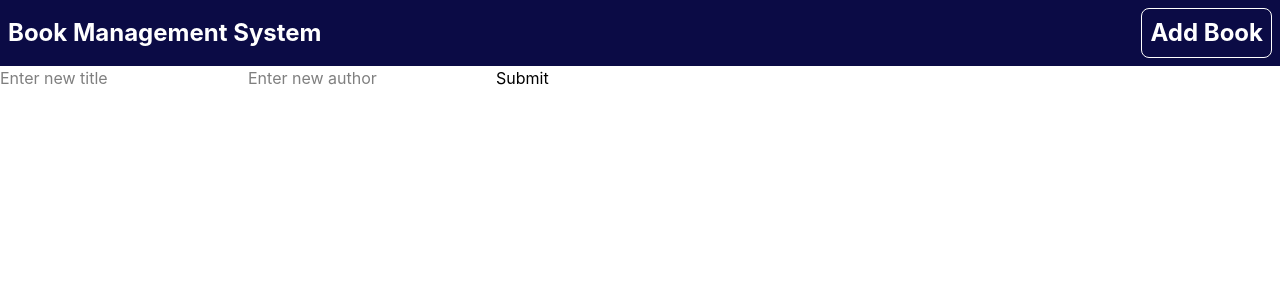
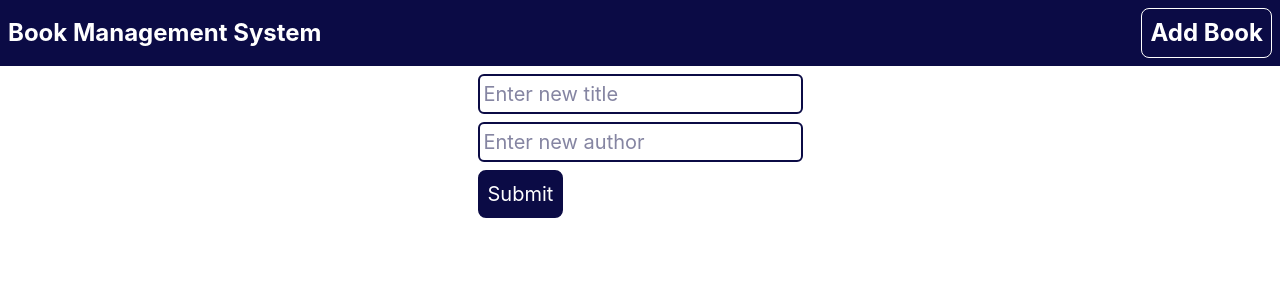
Before and after one commit to Guilherme23645/book-ui, a React (Vite) app: page /editbook/1 in a window 1280 px wide. Shown: the top 300 px of the page. Built offline with nearby package versions, Linux system fonts and the light colour scheme.

Commit message:
feat: finish add and edit book components styling

```diff
--- a/src/pages/AddBook.jsx
+++ b/src/pages/AddBook.jsx
@@ -26,28 +26,65 @@ const AddBook = ({handleBooks}) => {
   }
 
   return (
-    <div>
-      <form onSubmit={handleSubmit}>
+    <div className="mt-2">
+      <form onSubmit={handleSubmit} className="m-auto w-fit">
         <input
           type="text"
           value={bookTitle}
           onChange={(e) => setBookTitle(e.target.value)}
           placeholder="Enter title"
           required
-        />
+          className="
+            outline-navy
+            border-2
+            border-navy
+            rounded-md
+            text-navy
+            placeholder:navy
+            p-1
+            text-xl
+            mb-2
+          "
+        /><br/>
         <input
           type="text"
           value={bookAuthor}
           onChange={(e) => setBookAuthor(e.target.value)}
           placeholder="Enter author"
           required
-        />
+          className="
+            outline-navy
+            border-2
+            border-navy
+            rounded-md
+            text-navy
+            placeholder:navy
+            p-1
+            text-xl
+            mb-2
+          "
+        /><br/>
 
         {error && <p>Error: {error}</p>}
 
-        <button type="submit">Submit</button>
+        <button
+          type="submit"
+          className="
+            ml-auto border-2
+            border-navy
+            rounded-lg p-2
+            bg-navy
+            text-white
+            text-xl
+            hover:border-navy
+            hover:bg-white
+            hover:text-navy
+            transition
+            duration-500
+            ease-in-out
+          "
+        >Submit</button>
       </form>
-
     </div>
   )
 }
--- a/src/pages/EditBook.jsx
+++ b/src/pages/EditBook.jsx
@@ -34,26 +34,66 @@ const EditBook = ({books, handleBooks}) => {
   }
 
   return (
-    <div>
-      <form onSubmit={handleSubmit}>
+    <div className="mt-2">
+      <form onSubmit={handleSubmit} className="m-auto w-fit">
         <input
           type="text"
           value={bookTitle}
           onChange={(e) => setBookTitle(e.target.value)}
           placeholder="Enter new title"
           required
-        />
+          className="
+            outline-navy
+            border-2
+            border-navy
+            rounded-md
+            text-navy
+            placeholder:navy
+            p-1
+            text-xl
+            mb-2
+          "
+        /><br/>
         <input
           type="text"
           value={bookAuthor}
           onChange={(e) => setBookAuthor(e.target.value)}
           placeholder="Enter new author"
           required
-        />
+          className="
+            outline-navy
+            border-2
+            border-navy
+            rounded-md
+            text-navy
+            placeholder:navy
+            p-1
+            text-xl
+            mb-2
+          "
+        /><br/>
 
         {error && <p>Error: {error}</p>}
 
-        <button type="submit">Submit</button>
+        <button
+          type="submit"
+          className="
+            ml-auto border-2
+            border-navy
+            rounded-lg p-2
+            bg-navy
+            text-white
+            text-xl
+            hover:border-navy
+            hover:bg-white
+            hover:text-navy
+            transition
+            duration-500
+            ease-in-out
+          "
+        >
+          Submit
+        </button>
       </form>
     </div>
   )
```
